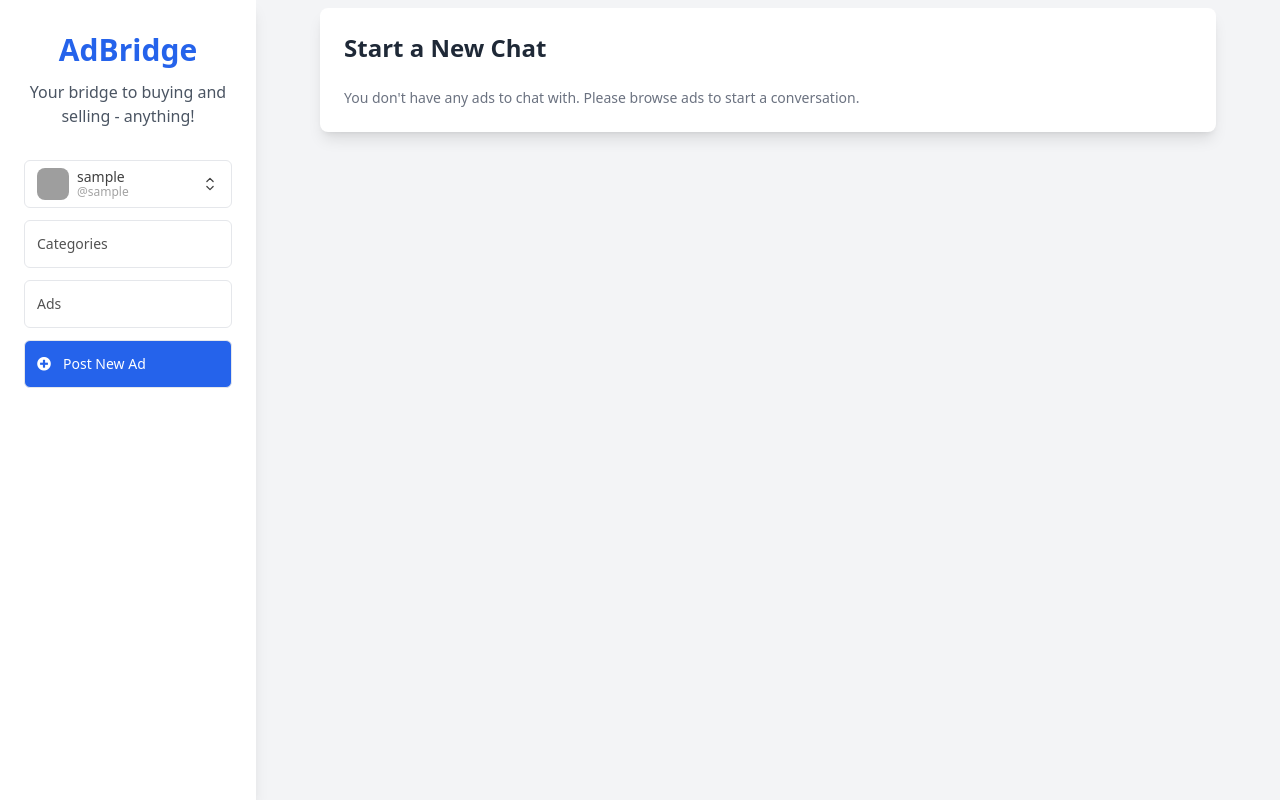
After one commit to rupesh-ps/mini-project, a Django app: page /chat/new/ in a window 1280 px wide. The commit adds this page. Run offline with Django 5.2, Linux system fonts and the light colour scheme; a user stored in the database is signed in; tables that the repository leaves empty hold one stand-in row (values such as "Sample post"); some libraries are stand-ins or nearby versions; grey boxes are pictures that could not be loaded.

Commit message:
Add instant new message for better UX

```diff
--- a/adBridge/ad_chat/urls.py
+++ b/adBridge/ad_chat/urls.py
@@ -5,5 +5,6 @@ app_name = 'ad_chat'
 urlpatterns = [
     path('create_chat/<int:ad_id>/', views.create_chat, name='create_chat'),
     path('<int:chat_id>/', views.chat_detail, name='chat_detail'),
+    path('new/', views.new_message, name='new_message'),
     path('inbox/', views.inbox, name='seller_inbox'),
 ]
--- a/adBridge/ad_chat/views.py
+++ b/adBridge/ad_chat/views.py
@@ -1,6 +1,3 @@
-from django.shortcuts import render
-
-# Create your views here.
 from django.shortcuts import render, get_object_or_404, redirect
 from django.contrib.auth.decorators import login_required
 from django.contrib import messages
@@ -92,3 +89,26 @@ def inbox(request):
     return render(request, 'ad_chat/inbox.html', {
         'chats': chats,
     })
+
+@login_required
+def new_message(request):
+    user_profile = get_object_or_404(Profile, user=request.user)
+    ads = Ad.objects.exclude(user=user_profile)
+    if request.method == 'POST':
+        ad_id = request.POST.get('ad_id')
+        ad = get_object_or_404(Ad, id=ad_id)
+        buyer = get_object_or_404(Profile, user=request.user)
+        if ad.user == buyer.user:
+            messages.error(request, 'You cannot start a chat with yourself.')
+            return redirect('ads-list')
+
+        seller = ad.user
+        chat, created = Chat.objects.get_or_create(ad=ad, buyer=buyer, seller=seller)
+        if created:
+            messages.success(request, 'Chat created successfully!')
+        else:
+            messages.info(request, 'You already have an ongoing chat with this seller.')
+        return redirect('ad_chat:chat_detail', chat_id=chat.id)
+    return render(request, 'ad_chat/new_message.html', {
+        'ads': ads,
+    })
--- /dev/null
+++ b/adBridge/templates/ad_chat/new_message.html
@@ -0,0 +1,37 @@
+{% extends 'base.html' %}
+
+{% block content %}
+    <div class="max-w-4xl mx-auto p-6 bg-white rounded-lg shadow-lg">
+        <h2 class="text-2xl font-semibold text-gray-800 mb-6">Start a New Chat</h2>
+        {% if ads %}
+            <form method="POST">
+                {% csrf_token %}
+                <div class="space-y-6">
+                    <p class="text-sm text-gray-600">Select an ad to start a conversation:</p>
+                    <div class="space-y-4">
+                        {% for ad in ads %}
+                            <div class="flex items-center bg-gray-50 rounded-lg border border-gray-200 shadow-sm hover:bg-gray-100 transition">
+                                <input type="radio" name="ad_id" value="{{ ad.id }}" id="ad_{{ ad.id }}" class="form-radio h-5 w-5 text-blue-500 mx-4">
+                                <label for="ad_{{ ad.id }}" class="flex-1 p-4 cursor-pointer text-sm font-medium text-gray-700">
+                                    <span class="block">{{ ad.title }}</span>
+                                    {% if ad.price %}
+                                        <span class="text-sm text-gray-500">Price: <strong>${{ ad.price }}</strong></span>
+                                    {% else %}
+                                        <span class="text-sm text-gray-500">Price: <strong>Not available</strong></span>
+                                    {% endif %}
+                                </label>
+                            </div>
+                        {% endfor %}
+                    </div>
+                    <div class="mt-6">
+                        <button type="submit" class="w-full py-3 bg-blue-600 text-white text-lg rounded-md hover:bg-blue-700 transition">
+                            Start Chat
+                        </button>
+                    </div>
+                </div>
+            </form>
+        {% else %}
+            <p class="text-sm text-gray-500">You don't have any ads to chat with. Please browse ads to start a conversation.</p>
+        {% endif %}
+    </div>
+{% endblock %}
--- a/adBridge/templates/base.html
+++ b/adBridge/templates/base.html
@@ -66,7 +66,7 @@
                                                         </div>
                                                         <div @click="dropdownOpen=false" class="relative flex cursor-default select-none items-center rounded px-2 py-1.5 hover:bg-neutral-100 text-sm outline-none data-[disabled]:pointer-events-none data-[disabled]:opacity-50">
                                                             <svg xmlns="http://www.w3.org/2000/svg" width="24" height="24" viewBox="0 0 24 24" fill="none" stroke="currentColor" stroke-width="2" stroke-linecap="round" stroke-linejoin="round" class="w-4 h-4 mr-2"><path d="M16 21v-2a4 4 0 0 0-4-4H6a4 4 0 0 0-4 4v2"></path><circle cx="9" cy="7" r="4"></circle><line x1="19" x2="19" y1="8" y2="14"></line><line x1="22" x2="16" y1="11" y2="11"></line></svg>
-                                                            <a href="#">
+                                                            <a href="{% url 'ad_chat:new_message' %}">
                                                                 New Message
                                                             </a>
                                                         </div>
```
